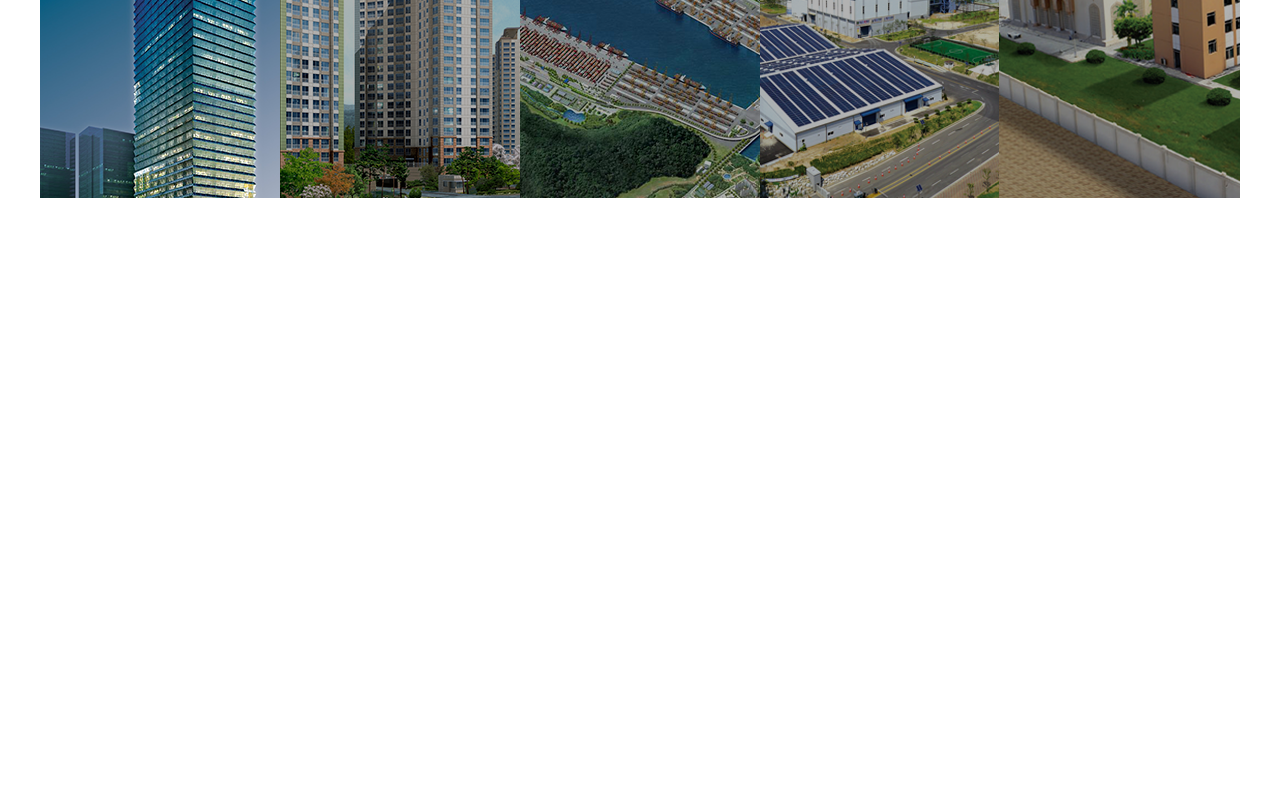
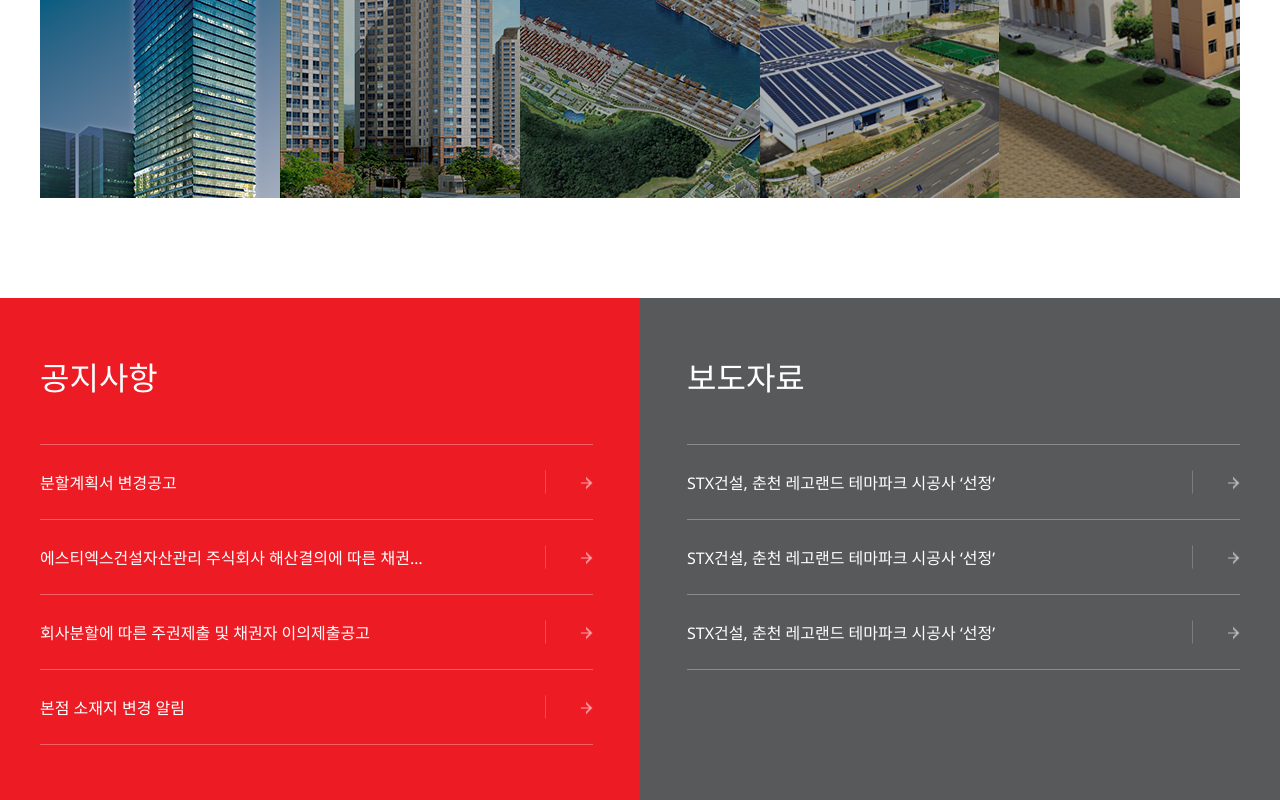
Before and after one commit to yun9612/250801-stx-clone, a plain HTML site: page index.html in a window 1280 px wide. Shown: the part 1460-2260 px from the top of the page. Before the commit the page ends 2000 px from the top, so only its background shows below. Drawn offline with Linux system fonts and the light colour scheme.

Commit message:
공지사항 부분 완료

```diff
--- a/css/main.css
+++ b/css/main.css
@@ -31,7 +31,7 @@ body {
   width: 100%;
   max-width: 1200px;
   margin: auto;
-  background-color: antiquewhite;
+  /* background-color: antiquewhite; */
 }
 .wrap{
     position: relative;
--- a/css/news.css
+++ b/css/news.css
@@ -1 +1,64 @@
 @charset "utf-8";
+.news {
+  position: relative;
+  width: 100%;
+  padding: 55px 0;
+  background-color: #ed1c24;
+}
+.news_bg {
+  background-color: #58595b;
+  width: 50%;
+  height: 100%;
+  position: absolute;
+  top: 0;
+  right: 0;
+}
+.news_inner {
+  position: relative;
+  display: flex;
+  gap: 94px;
+}
+.news_wrap {
+  position: relative;
+  width: 50%;
+}
+.news_wrap h3 {
+  font-size: 32px;
+  color: #fff;
+  font-weight: 300;
+  margin-bottom: 45px;
+}
+.news_list {
+  position: relative;
+}
+.news_list li {
+  position: relative;
+  padding: 25px 0;
+  border-top: 1px solid rgba(255, 255, 255, 0.3);
+}
+.news_list li:last-child {
+  border-bottom: 1px solid rgba(255, 255, 255, 0.3);
+}
+.news_list li a {
+  color: #fff;
+  font-size: 16px;
+}
+.news_list li a::after {
+  content: "";
+  position: absolute;
+  top: 50%;
+  transform: translateY(-50%);
+  right: 0;
+  width: 48px;
+  height: 23px;
+  background: url("../images/bg_common.png") no-repeat;
+  background-position: 0px -49px;
+}
+.news_txt {
+  display: block;
+  /* 말줄임 표시 */
+  width: 70%; /*너비값 필수!*/
+  white-space: nowrap;
+  text-overflow: ellipsis;
+  overflow: hidden;
+}
--- a/index.html
+++ b/index.html
@@ -105,6 +105,65 @@
         </div>
       </section>
       <!-- 뉴스 -->
+      <section class="news">
+        <!-- 배경색 -->
+        <div class="news_bg"></div>
+        <div class="news_inner inner">
+          <!-- 공지사항 -->
+          <div class="news_wrap">
+            <h3>공지사항</h3>
+            <div class="news_content">
+              <ul class="news_list">
+                <li>
+                  <a href="#">
+                    <span class="news_txt">분할계획서 변경공고</span>
+                  </a>
+                </li>
+                <li>
+                  <a href="#">
+                    <span class="news_txt">
+                      에스티엑스건설자산관리 주식회사 해산결의에 따른 채권신고 안내 공고 (2차)
+                    </span>
+                  </a>
+                </li>
+                <li>
+                  <a href="#">
+                    <span class="news_txt">회사분할에 따른 주권제출 및 채권자 이의제출공고</span>
+                  </a>
+                </li>
+                <li>
+                  <a href="#">
+                    <span class="news_txt">본점 소재지 변경 알림</span>
+                  </a>
+                </li>
+              </ul>
+            </div>
+          </div>
+          <!-- 보도자료 -->
+          <div class="news_wrap">
+            <h3>보도자료</h3>
+            <div class="news_content">
+              <ul class="news_list">
+                <li>
+                  <a href="#">
+                    <span class="news_txt">STX건설, 춘천 레고랜드 테마파크 시공사 ‘선정’</span>
+                  </a>
+                </li>
+                <li>
+                  <a href="#">
+                    <span class="news_txt">STX건설, 춘천 레고랜드 테마파크 시공사 ‘선정’</span>
+                  </a>
+                </li>
+                <li>
+                  <a href="#">
+                    <span class="news_txt">STX건설, 춘천 레고랜드 테마파크 시공사 ‘선정’</span>
+                  </a>
+                </li>
+              </ul>
+            </div>
+          </div>
+        </div>
+      </section>
       <!-- 고객센터 -->
       <!-- 회사소개 -->
       <!-- 하단 -->
```
